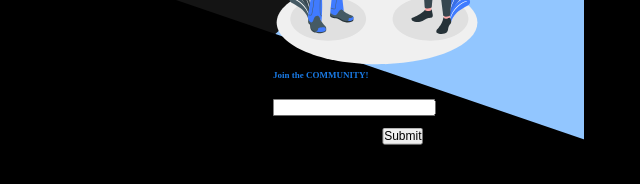
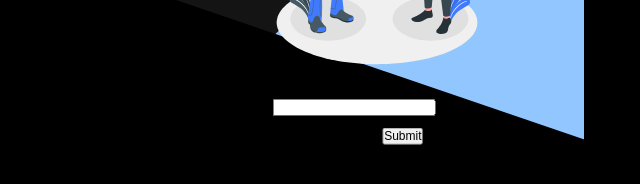
Before and after one commit to anishasatishrao/DC-WEB-FOOTER, a plain HTML site: page dc-web-main/index.html in a window 1280 px wide. Shown: the part 2910-3094 px from the top of the page, 632-1272 px from the left. Drawn offline with nearby package versions, Linux system fonts and the light colour scheme.

Commit message:
small-change

```diff
--- a/dc-web-main/css/style.scss
+++ b/dc-web-main/css/style.scss
@@ -319,7 +319,7 @@ $primary-color: #179ae5;
             .community{
                 font-weight: bold;
                 font-size: x-small;
-                color:#197ae5;
+                color:#000;
                 position: absolute;
                 left: 73%;
                 top: 75%;
```
Also changed, not shown: dc-web-main/css/style.css, 1 other file.
